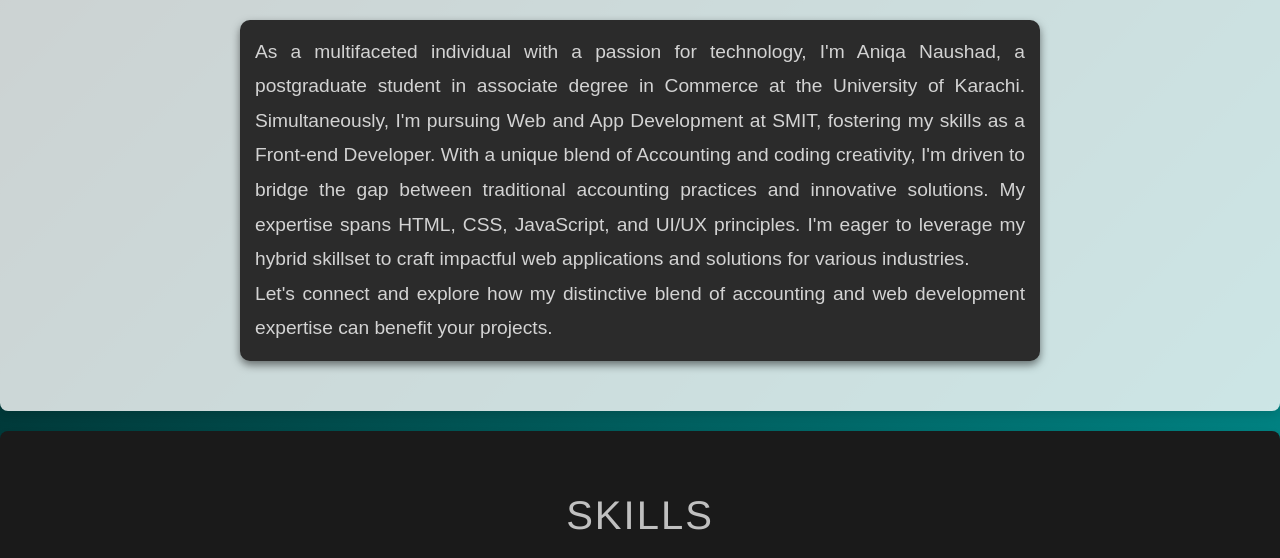
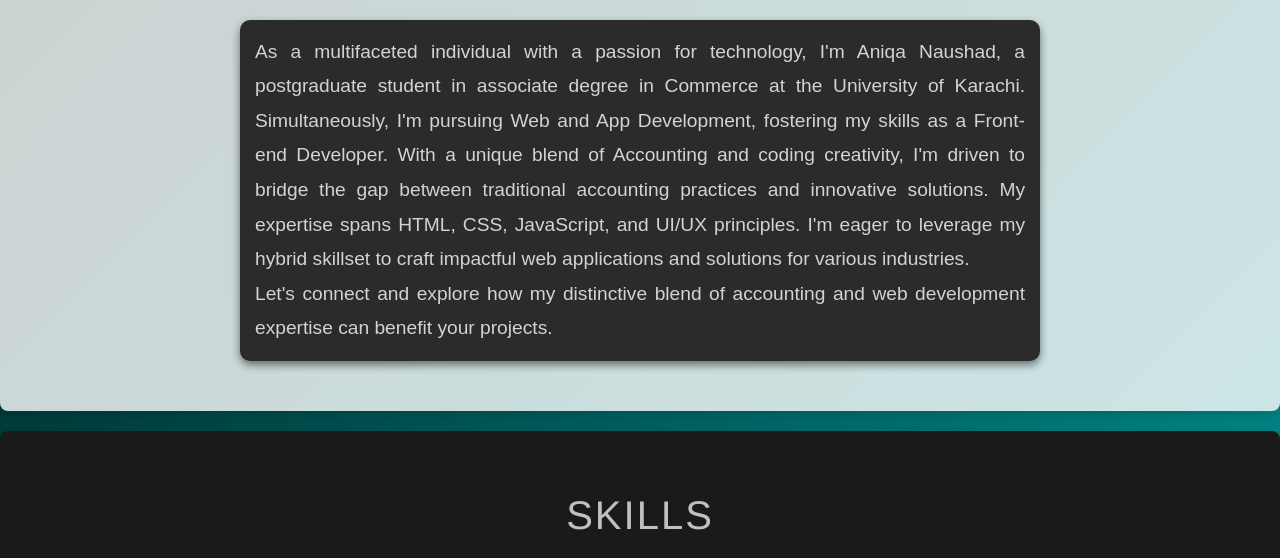
Before and after one commit to AniqaSohail/personal-portfolio, a plain HTML site: page index.html in a window 1280 px wide. Shown: the part 617-1175 px from the top of the page. Drawn offline with nearby package versions, Linux system fonts and the light colour scheme.

Commit message:
Update index.html

```diff
--- a/index.html
+++ b/index.html
@@ -72,7 +72,7 @@
         <p class="card1 mx-auto">
             As a multifaceted individual with a passion for technology, I'm Aniqa Naushad,
             a postgraduate student in associate degree in Commerce at the University of Karachi.
-            Simultaneously, I'm pursuing Web and App Development at SMIT,
+            Simultaneously, I'm pursuing Web and App Development,
              fostering my skills as a Front-end Developer.
             With a unique blend of Accounting and coding creativity,
              I'm driven to bridge the gap between traditional accounting practices and innovative solutions.
```
